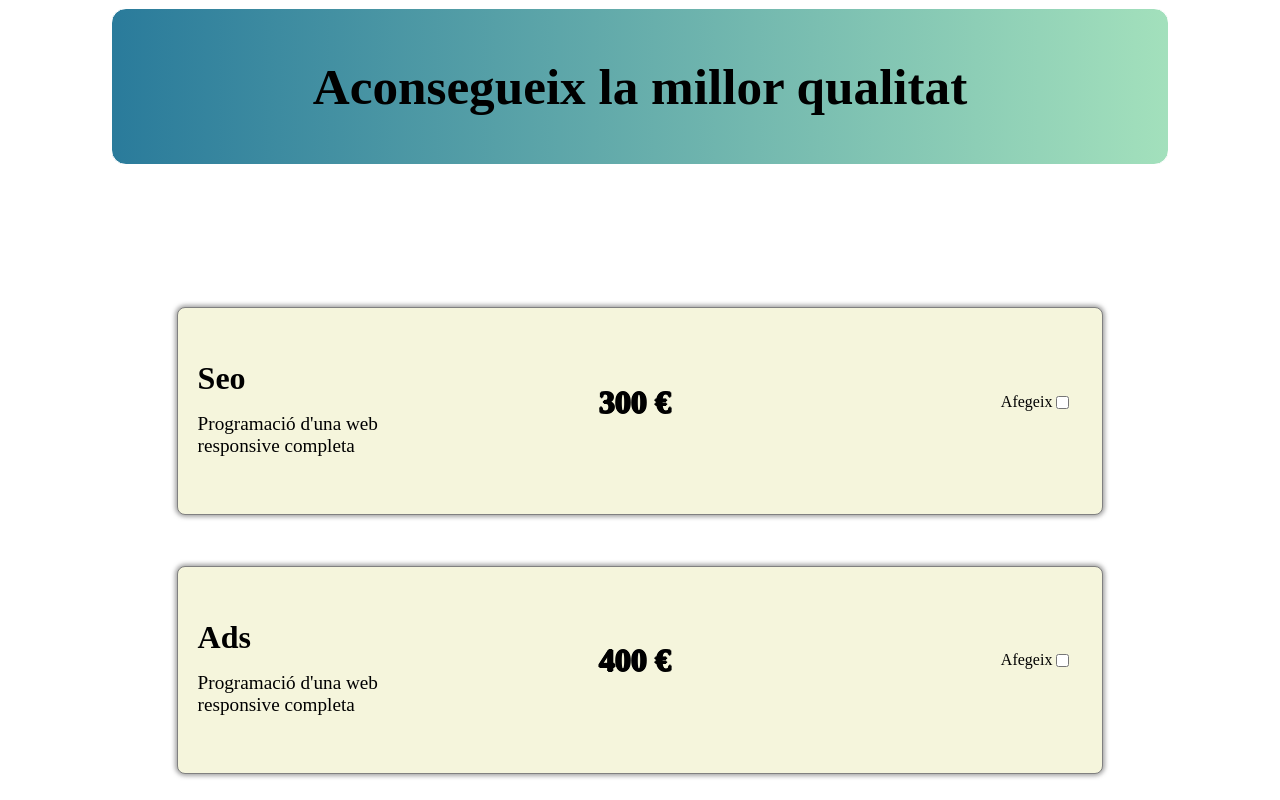
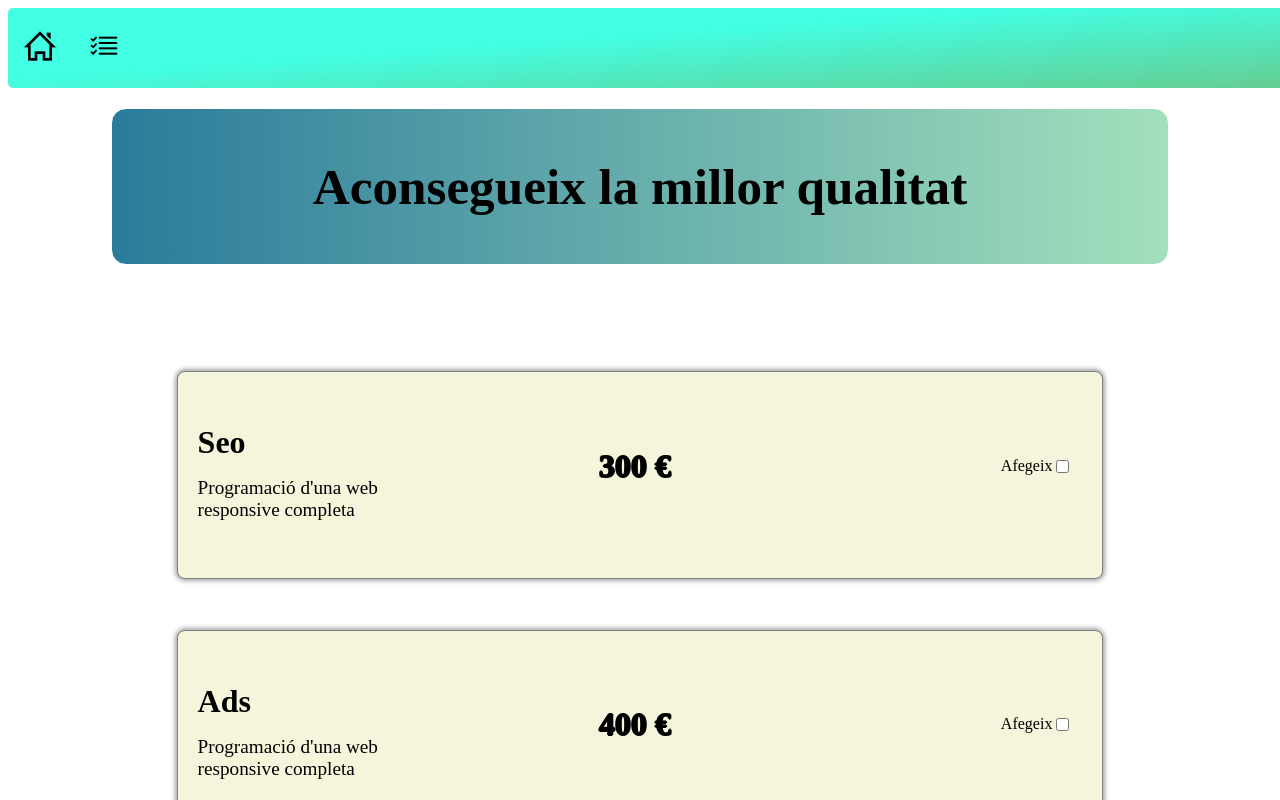
Before and after one commit to MSG-DEVELOPER/ITACADEMY-S6-REACT_EXTENSION_BASIC, a React app: page /Shop in a window 1280 px wide. Shown: the top 800 px of the page. Built offline with nearby package versions, Linux system fonts and the light colour scheme; the HTML template or start-up script is replaced by a standard one.

Commit message:
navbar done as general component to surf at page

```diff
--- a/src/App.tsx
+++ b/src/App.tsx
@@ -2,12 +2,12 @@ import {Routes,Route} from 'react-router-dom'
 import "./App.css";
 import Home from "./pages/Home/Home.tsx";
 import Shop from './pages/Shop/Shop.tsx';
-import Header from "./components/Header/Header.tsx";
-import ServicesBox from "./components/ServicesBox/ServicesBox.tsx";
+import Navbar from './components/ServicesBox/Navbar/Navbar.tsx';
 
 function App() {
   return (
     <>
+      <Navbar/>
       <Routes>
          <Route path="/" element= {<Home/>}/>
          <Route path="/Shop" element={<Shop/>}/>
--- a/src/components/Header/Header.style.tsx
+++ b/src/components/Header/Header.style.tsx
@@ -17,4 +17,5 @@ export const TitleBox = styled.div`
     text-align: center;
     padding: 3rem 1rem;
 background: linear-gradient(90deg,rgba(42, 123, 155, 1) 0%, rgba(87, 199, 133, 0.55) 100%, rgba(237, 221, 83, 1) 100%);
+margin-top: 100px;
 `
--- /dev/null
+++ b/src/components/ServicesBox/Navbar/Navbar.style.tsx
@@ -0,0 +1,20 @@
+import styled from "styled-components";
+
+export const NavbarComponent = styled.nav`
+
+width: 100%;
+background: linear-gradient(176deg,rgba(66, 255, 227, 1) 41%, rgba(87, 199, 133, 0.91) 100%, rgba(0, 0, 0, 1) 73%);
+height: 3rem;
+border-radius: 5px;
+margin-bottom: 3rem;
+display: flex;
+align-items: center;
+padding: 1rem;
+position: fixed;
+gap:2rem;
+`
+
+
+export const HomeImage = styled.img`
+cursor: pointer;
+`
--- /dev/null
+++ b/src/components/ServicesBox/Navbar/Navbar.tsx
@@ -0,0 +1,20 @@
+import { NavbarComponent } from "./Navbar.style";
+import { HomeImage } from "./Navbar.style";
+import { Link } from "react-router-dom";
+
+function Navbar() {
+  return (
+    <NavbarComponent>
+      <Link to="/">
+        {" "}
+        <HomeImage src="/public/home.png" alt="icono de una casa" />
+      </Link>
+      <Link to="/Shop">
+        {" "}
+        <HomeImage src="/public/shop.png" alt="icono de una casa" />
+      </Link>
+    </NavbarComponent>
+  );
+}
+
+export default Navbar;
--- a/src/components/ServicesBox/ServicesBox.tsx
+++ b/src/components/ServicesBox/ServicesBox.tsx
@@ -21,8 +21,8 @@ function ServicesBox() {
   return (
     <Main>
       <br />
-      <br />
-      <br />
+
+
       <ContextSetTotalPrice.Provider value={setTotalPrice}>
         <ContextTotalPrice.Provider value={totalPrice}>
           <CardService service="Seo" description={Desc} price={300} />
--- a/src/pages/Home/Home.tsx
+++ b/src/pages/Home/Home.tsx
@@ -1,10 +1,10 @@
-import { Link } from "react-router-dom";
 
 function Home() {
   return (
     <div>
+        <br /><br /><br /><br /><br />
         Home jejejej
-        <Link to="/Shop"> <button>COMPRA</button>  </Link>
+
 
 
     </div>
```
Also changed, not shown: public/home.png (added), public/shop.png (added), src/pages/Shop/Shop.tsx (line endings or trailing spaces).
